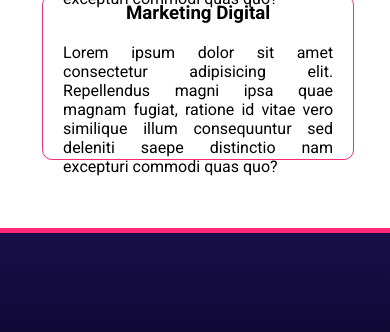
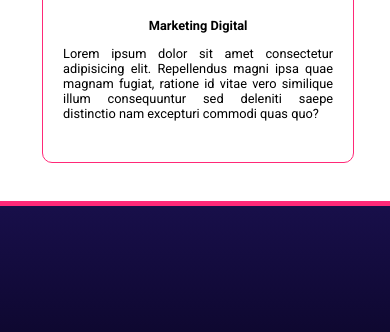
Before and after one commit to BrunoSarmento-dev/Agencia-4u, a plain HTML site: page Index.html in a window 390 px wide. Shown: the part 1551-1883 px from the top of the page. Drawn offline with Linux system fonts and the light colour scheme.

Commit message:
Bug Fixes 2

```diff
--- a/css/responsivo.css
+++ b/css/responsivo.css
@@ -39,8 +39,12 @@
 
     .card {
         width: 100%;
-        height: 33%;
+        height: 35%;
+    }
 
+    .card h3 {
+        border: none;
+        margin: 0;
     }
 
     .card:hover {
@@ -55,10 +59,26 @@
         display: flex;
         align-items: center;
         justify-content: center;
+        padding-top: 20px;
+        padding-bottom: 5px;
     }
 
     .img-whats {
         display: none;
     }
 
+    @media only screen and (max-width: 600px) {
+        .servicos{
+
+        }
+
+        .logotipo {
+            display: none;
+        }
+
+        .servicos h3,
+        p {
+            font-size: 80%;
+        }
+    }
 }
```
